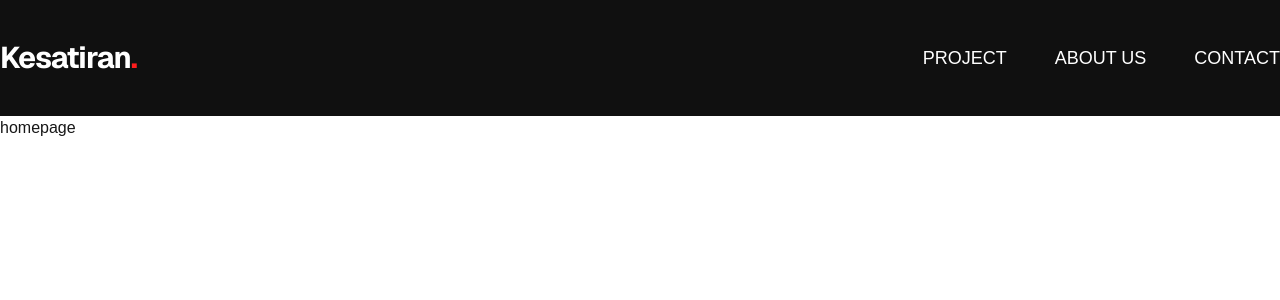
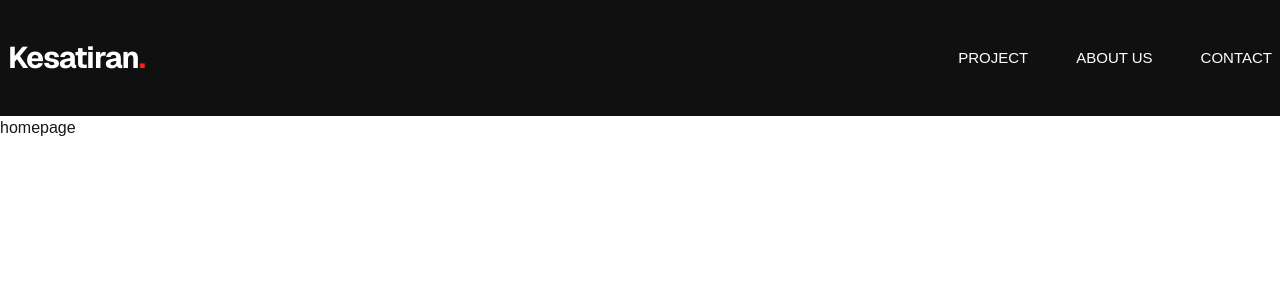
Before and after one commit to gafnaa/kesatiran, a Next.js app: page / in a window 1280 px wide. Shown: the top 300 px of the page. Built offline with nearby package versions, Linux system fonts and the light colour scheme.

Commit message:
navbar lagi

```diff
--- a/src/components/Header.jsx
+++ b/src/components/Header.jsx
@@ -3,7 +3,7 @@ import Navbar from './Navbar';
 
 const Header = () => {
     return <header className='py-10 xl:py-10 text-white bg-[#101010]'>
-        <div className="container mx-auto flex justify-between items-center">
+        <div className="container mx-auto flex px-2 justify-between items-center">
               {/* Logo */}
             <Link href="/">
                 <h1 className="text-white font-bold font-sans text-3xl tracking-[-1px]">Kesatiran
--- a/src/components/Navbar.jsx
+++ b/src/components/Navbar.jsx
@@ -2,7 +2,7 @@
 
 import Link from 'next/link';
 import { useState } from 'react';
-import { Menu, X } from 'lucide-react'; // pastikan kamu install lucide-react: npm i lucide-react
+import { Menu, X } from 'lucide-react';
 
 const Navbar = () => {
   const [isOpen, setIsOpen] = useState(false);
@@ -16,7 +16,7 @@ const Navbar = () => {
   return (
     <>
       {/* Desktop Nav */}
-      <nav className="hidden xl:flex gap-12 items-center text-white font-light text-lg">
+      <nav className="hidden xl:flex gap-12 items-center text-white font-light text-[15px]">
         {navItems.map((item) => (
           <Link
             key={item.name}
```
